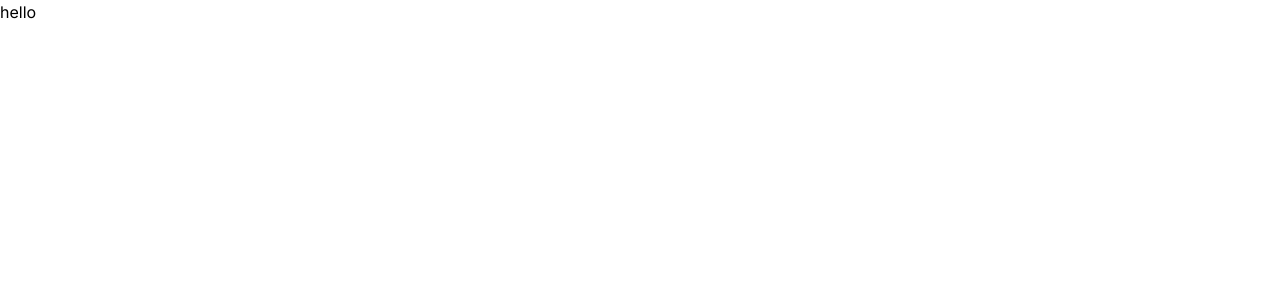
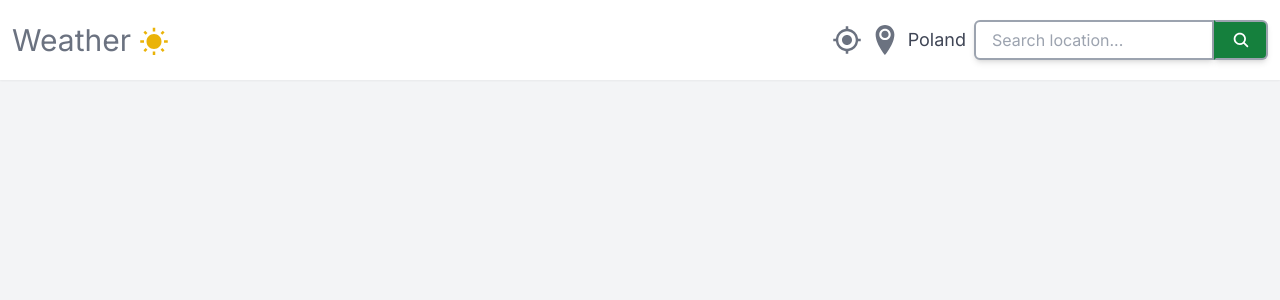
Before and after one commit to Serhiipl/weather-app, a Next.js app: page / in a window 1280 px wide. Shown: the top 300 px of the page. Built offline with nearby package versions, Linux system fonts and the light colour scheme.

Commit message:
ADD: searchBar & types

```diff
--- a/src/app/layout.tsx
+++ b/src/app/layout.tsx
@@ -1,6 +1,7 @@
 import type { Metadata } from "next";
 import { Inter } from "next/font/google";
 import "./globals.css";
+import Navbar from "@/components/Navbar";
 
 const inter = Inter({ subsets: ["latin"] });
 
@@ -16,7 +17,12 @@ export default function RootLayout({
 }>) {
   return (
     <html lang="en">
-      <body className={inter.className}>{children}</body>
+      <body
+        className={`${inter.className} flex flex-col gap-4 bg-gray-100 min-h-screen`}
+      >
+        <Navbar />
+        {children}
+      </body>
     </html>
   );
 }
--- a/src/app/page.tsx
+++ b/src/app/page.tsx
@@ -1,5 +1,5 @@
-import Image from "next/image";
+// import Navbar from "@/components/Navbar";
 
 export default function Home() {
-  return <div>hello</div>;
+  return <div>{/* <Navbar /> */}</div>;
 }
--- a/src/components/Navbar.tsx
+++ b/src/components/Navbar.tsx
@@ -1,15 +1,29 @@
 import React from "react";
+import { ImLocation2 } from "react-icons/im";
+import { MdMyLocation, MdWbSunny } from "react-icons/md";
+import SearchBar from "./SearchBar";
 
 type Props = {};
 
 export default function Navbar({}: Props) {
   return (
-    <nav className="top-0 left-0 sticky z-50 shadow-sm">
+    <nav className="top-0 left-0 sticky z-50 shadow-sm bg-white">
       <div className="flex justify-between items-center w-full h-[5rem] max-w-7xl px-3 mx-auto">
-        <p className="flex items-center justify-center gap-2">
+        <div className="flex items-center justify-center gap-2">
           {/* чого не H1? */}
           <h2 className="text-gray-500 text-3xl"> Weather</h2>
-        </p>
+          <MdWbSunny className="text-3xl mt-1 text-yellow-500" />
+        </div>
+        {/*  */}
+        <section className="flex items-center gap-2">
+          <MdMyLocation className="text-3xl text-gray-500 hover:opacity-80 cursor-pointer" />
+          <ImLocation2 className="text-3xl text-gray-500 hover:opacity-80 cursor-pointer" />
+          <p className="text-slate-900/80 text-lg">Poland</p>
+          <div>
+            {/* search */}
+            <SearchBar value={""} onChange={undefined} onSubmit={undefined} />
+          </div>
+        </section>
       </div>
     </nav>
   );
--- /dev/null
+++ b/src/components/SearchBar.tsx
@@ -0,0 +1,38 @@
+import { cn } from "@/utils/cn";
+import React from "react";
+import { IoSearch } from "react-icons/io5";
+
+type SearchBarProps = {
+  className?: string;
+  value: string;
+  onChange: React.ChangeEventHandler<HTMLInputElement> | undefined;
+  onSubmit: React.FormEventHandler<HTMLFormElement> | undefined;
+};
+
+export default function SearchBar(props: SearchBarProps) {
+  return (
+    <form
+      onSubmit={props.onSubmit}
+      className={cn(
+        "flex relative items-center justify-center h-10",
+        props.className
+      )}
+    >
+      <input
+        onChange={props.onChange}
+        type="text"
+        placeholder="Search location..."
+        value={props.value}
+        className="border-solid border-2 border-gray-400 rounded-l-md shadow-md transition
+        focus:outline-none focus:border-zinc-600 px-4 py-2 w-60 h-full"
+      />
+      <button
+        className="bg-green-700 h-full px-4 py-2 rounded-r-md text-white
+      border-solid border-2 border-l-transparent border-gray-400 shadow-md transition
+      hover:bg-green-600 focus:bg-green-900 whitespace-nowrap"
+      >
+        <IoSearch className="text-lg" />
+      </button>
+    </form>
+  );
+}
--- /dev/null
+++ b/src/utils/cn.ts
@@ -0,0 +1,6 @@
+import clsx, { ClassValue } from "clsx";
+import { twMerge } from "tailwind-merge";
+
+export function cn(...inputs: ClassValue[]) {
+  return twMerge(clsx(...inputs));
+}
```
Also changed, not shown: package.json (+8 -4 lines), src/types.ts (added, +56 -0 lines), 1 other file (tests, documents, lock files or other folders).
